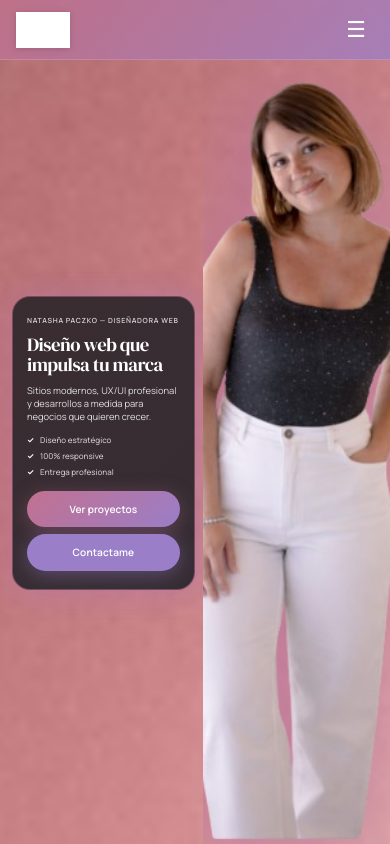
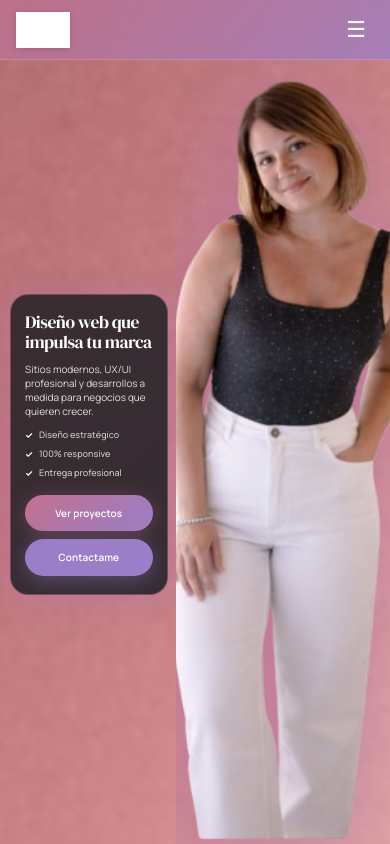
Before and after one commit to PACZKONATASHA/web-paczko, a React (Vite) app: page / in a window 390 px wide. Shown: the top 844 px of the page. Built offline with nearby package versions, Linux system fonts and the light colour scheme.

Commit message:
se ve bien ambas

```diff
--- a/src/App.css
+++ b/src/App.css
@@ -1751,22 +1751,22 @@ img { display: block; max-width: 100%; }
     height: 36px;
   }
 
-  /* ── Hero mobile: 2 columnas lado a lado, igual que desktop ── */
+  /* ── Hero mobile: card 45% | foto 55% ── */
   .heroSplit {
     display: grid;
-    grid-template-columns: 52% 48%;
+    grid-template-columns: 45% 55%;
     min-height: 100vh;
     min-height: 100dvh;
-  }
-
-  /* Columna izquierda: card centrada verticalmente */
+    overflow: hidden;
+  }
+
+  /* Columna izquierda: card centrada */
   .heroSplitLeft {
-    padding: 62px 8px 20px 12px;
+    padding: 65px 8px 20px 10px;
     align-items: flex-start;
     justify-content: center;
   }
 
-  /* Card: ocupa el ancho de su columna */
   .heroTextBox {
     width: 100%;
     max-width: 100%;
@@ -1775,23 +1775,18 @@ img { display: block; max-width: 100%; }
     gap: 0;
   }
 
-  /* Todos los elementos visibles */
-  .heroEyebrow {
-    display: inline-block;
-    font-size: clamp(7px, 1.8vw, 10px);
-    letter-spacing: 0.1em;
-    margin-bottom: 8px;
-  }
+  /* Eyebrow oculto — ocupa demasiado en columna estrecha */
+  .heroEyebrow { display: none; }
 
   .heroMainTitle {
-    font-size: clamp(16px, 4.8vw, 26px);
-    line-height: 1.1;
-    margin-bottom: 8px;
+    font-size: clamp(17px, 4.5vw, 24px);
+    line-height: 1.12;
+    margin-bottom: 10px;
   }
 
   .heroMainSubtitle {
     display: block;
-    font-size: clamp(9px, 2.4vw, 12px);
+    font-size: clamp(10px, 2.5vw, 13px);
     line-height: 1.4;
     margin-bottom: 10px;
   }
@@ -1799,18 +1794,18 @@ img { display: block; max-width: 100%; }
   .heroBenefits {
     display: flex;
     flex-direction: column;
-    gap: 3px;
-    margin-bottom: 12px;
+    gap: 4px;
+    margin-bottom: 14px;
   }
 
   .heroBenefit {
-    font-size: clamp(8px, 2vw, 11px);
+    font-size: clamp(9px, 2.2vw, 11px);
   }
 
   .heroButtons {
     flex-direction: column;
     width: 100%;
-    gap: 7px;
+    gap: 8px;
   }
 
   .btnHeroPrimary,
@@ -1818,12 +1813,12 @@ img { display: block; max-width: 100%; }
     width: 100%;
     justify-content: center;
     padding: 10px 8px;
-    font-size: clamp(9px, 2.6vw, 12px);
+    font-size: clamp(10px, 2.5vw, 12px);
     white-space: nowrap;
     letter-spacing: 0.01em;
   }
 
-  /* Columna derecha: foto llena toda la columna */
+  /* Columna derecha: foto anclada al fondo, brazos y pies visibles */
   .heroSplitRight {
     position: relative;
     overflow: hidden;
@@ -1832,13 +1827,12 @@ img { display: block; max-width: 100%; }
 
   .heroPhoto {
     position: absolute;
-    top: 60px;
-    left: 0;
-    width: 100%;
-    height: calc(100% - 60px);
-    object-fit: cover;
-    object-position: top center;
-    transform: none;
+    bottom: 0;
+    left: 50%;
+    transform: translateX(-50%);
+    top: auto;
+    height: calc(100% - 58px);
+    width: auto;
     max-width: none;
   }
 
@@ -1882,77 +1876,79 @@ img { display: block; max-width: 100%; }
 /* ====== RESPONSIVE — SMALL MOBILE (≤360px) ====== */
 @media (max-width: 360px) {
   .heroTextBox {
-    padding: 14px 10px;
-    border-radius: 14px;
+    width: clamp(190px, 62vw, 230px);
+    padding: 20px 16px;
   }
 
   .heroMainTitle {
-    font-size: clamp(14px, 4.2vw, 18px);
-    margin-bottom: 6px;
+    font-size: clamp(19px, 5.5vw, 24px);
+    margin-bottom: 10px;
   }
 
   .heroMainSubtitle {
-    font-size: clamp(8px, 2.2vw, 10px);
-    margin-bottom: 8px;
+    font-size: clamp(10px, 2.8vw, 12px);
+    margin-bottom: 12px;
   }
 
   .heroBenefits {
-    margin-bottom: 8px;
+    gap: 4px;
+    margin-bottom: 14px;
+  }
+
+  .heroButtons {
+    gap: 8px;
   }
 
   .btnHeroPrimary,
   .btnHeroSecondary {
-    padding: 8px 6px;
-    font-size: clamp(8px, 2.4vw, 10px);
+    padding: 11px 10px;
+    font-size: 12px;
   }
 }
 
 /* ====== RESPONSIVE — ULTRA SMALL MOBILE (≤280px) ====== */
 @media (max-width: 280px) {
-  .heroSplit {
-    grid-template-columns: 54% 46%;
-  }
-
   .heroSplitLeft {
-    padding: 56px 6px 16px 8px;
+    padding: 0 0 0 10px;
   }
 
   .heroTextBox {
-    padding: 10px 8px;
-    border-radius: 12px;
+    width: clamp(155px, 60vw, 180px);
+    padding: 16px 12px;
+    border-radius: 16px;
   }
 
   .heroEyebrow {
-    font-size: 6px;
-    margin-bottom: 4px;
+    font-size: 8px;
+    margin-bottom: 8px;
   }
 
   .heroMainTitle {
-    font-size: clamp(11px, 4vw, 14px);
-    margin-bottom: 5px;
+    font-size: clamp(16px, 5.5vw, 20px);
+    margin-bottom: 8px;
   }
 
   .heroMainSubtitle {
-    font-size: 7px;
-    margin-bottom: 6px;
+    font-size: 9px;
+    margin-bottom: 10px;
   }
 
   .heroBenefits {
-    gap: 2px;
-    margin-bottom: 6px;
+    gap: 3px;
+    margin-bottom: 12px;
   }
 
   .heroBenefit {
-    font-size: 6px;
+    font-size: 9px;
   }
 
   .heroButtons {
-    gap: 4px;
+    gap: 6px;
   }
 
   .btnHeroPrimary,
   .btnHeroSecondary {
-    padding: 6px 4px;
-    font-size: 7px;
-  }
-}
+    padding: 10px 8px;
+    font-size: 10px;
+  }
+}
```
